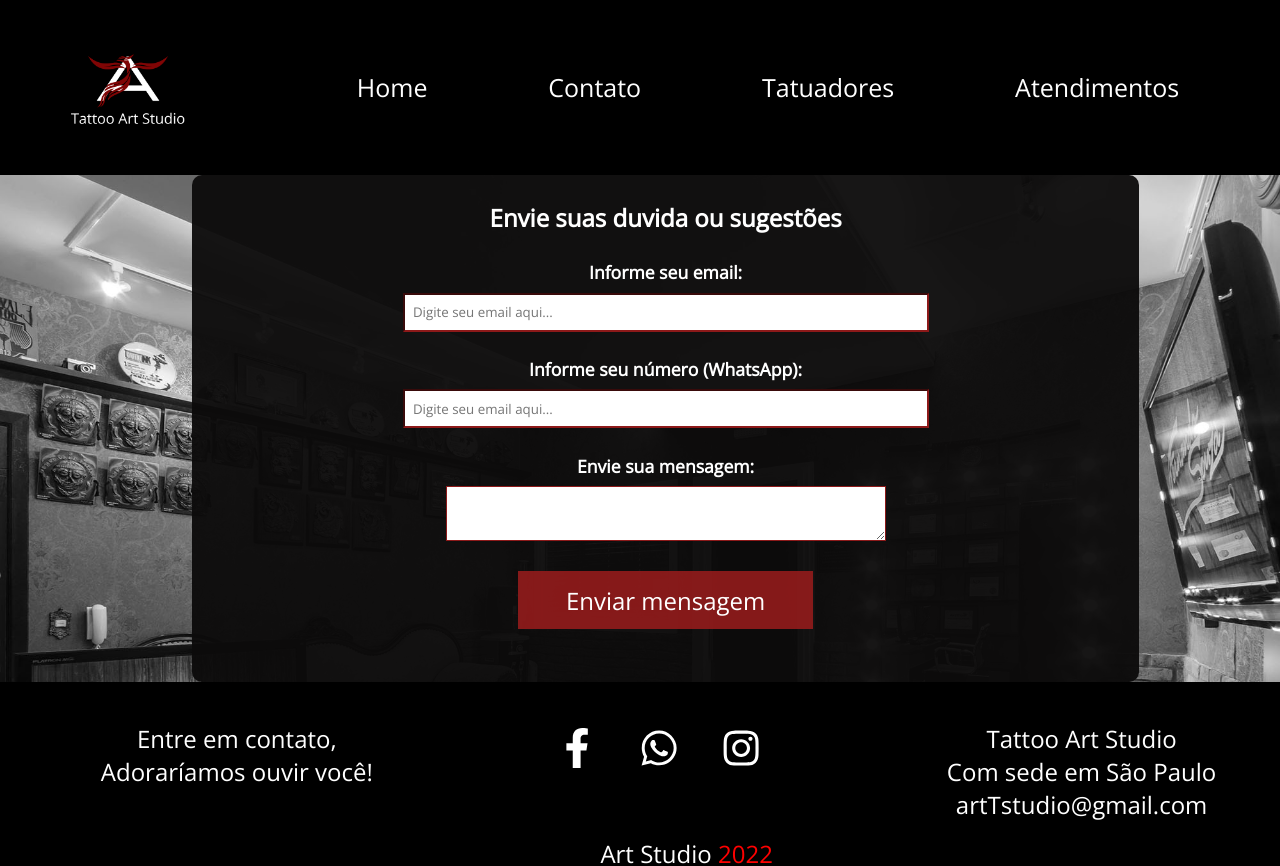
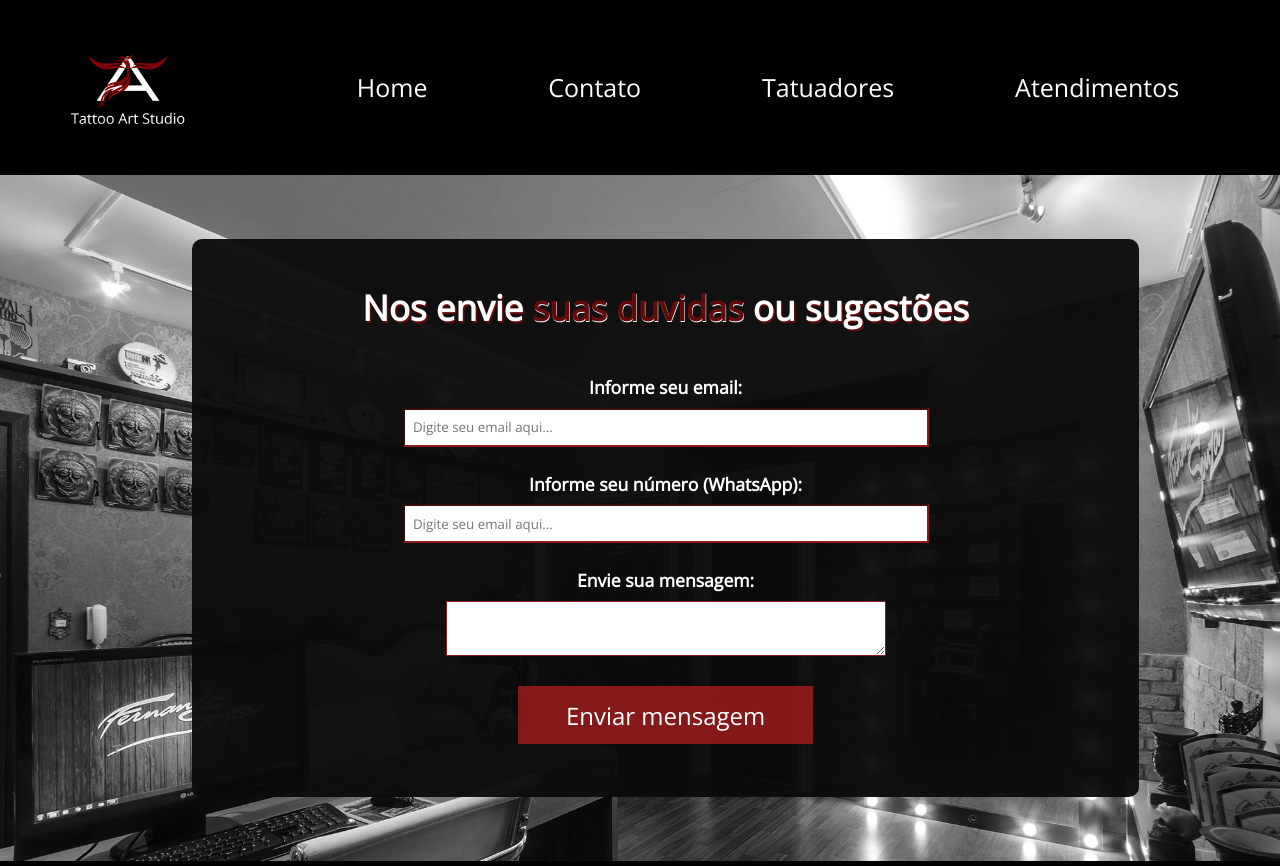
Before and after one commit to CibeleMartins/TattooArtStudio-M5, a React (Create React App) app: page /Contato in a window 1280 px wide. Shown: the top 866 px of the page. Built offline with nearby package versions, Linux system fonts and the light colour scheme.

Commit message:
aplicando correções nas margins

```diff
--- a/src/pages/Atendimentos.module.css
+++ b/src/pages/Atendimentos.module.css
@@ -12,8 +12,8 @@
     width: 70%;
     height: 100%;
     margin-left: 13%;
-    margin-top: 2%;
-    margin-bottom: 2%;
+    margin-top: 5%;
+    margin-bottom: 5%;
     padding: 2%;
     background-color: rgba(12, 11, 11, 0.952);
     border-radius: 10px;
--- a/src/pages/CadastroCliente.module.css
+++ b/src/pages/CadastroCliente.module.css
@@ -11,6 +11,8 @@
     height: 100%;
     width: 70%;
     margin-left: 15%;
+    margin-top: 5%;
+    margin-bottom: 5%;
     border-radius: 10px;
     background-color: rgba(12, 11, 11, 0.952);
 }
@@ -67,6 +69,7 @@
 .botaoRetorno {
     width: 57%;
     margin-top: 3%;
+    margin-bottom: 3%;
     position: relative;
     left: -42px;
 }
--- a/src/pages/Contato.jsx
+++ b/src/pages/Contato.jsx
@@ -19,7 +19,7 @@ function Contato() {
 
 
                 <div className={styles.divContato}>
-                    <h2> Envie suas duvida ou sugestões</h2>
+                    <h2>Nos envie <span>suas duvidas</span> ou sugestões</h2>
 
                     <form className={styles.displayForm}>
                         <div>
--- a/src/pages/Contato.module.css
+++ b/src/pages/Contato.module.css
@@ -12,6 +12,8 @@
 .divContato{
     width: 70%;
     margin-left: 15%;
+    margin-top: 5%;
+    margin-bottom: 5%;
     border-radius: 10px;
     padding: 2%;
     background-color: rgba(12, 11, 11, 0.952);
@@ -24,14 +26,28 @@
     padding: 3%;
 }
 
+.divContato h2 {
+    width: 80%;
+    padding: 2%;
+    color: white;
+    font-size: 2.2em;
+    margin-left: 8%;
+    text-shadow: 1.5px 1.5px rgb(99, 10, 10);
+}
+
+.divContato span {
+    color: rgb(99, 10, 10);
+    text-shadow: 0.5px 0.5px white;
+}
+
 form label {
     color: white;
-      font-size: 1.1em;
-      font-weight: bold;
-      margin-bottom: 1.5%;
+    font-size: 1.1em;
+    font-weight: bold;
+    margin-bottom: 1.5%;
   }
 
-  form input {
+form input {
     width: 60%;
     margin-top: 1%;
     padding: 1%;
--- a/src/pages/Login.jsx
+++ b/src/pages/Login.jsx
@@ -45,8 +45,6 @@ function Login() {
                     <ButtonPages text="Retornar"/>
                 </div>
             </Link>
-
-
         </div>
     )
 }
--- a/src/pages/Login.module.css
+++ b/src/pages/Login.module.css
@@ -20,7 +20,7 @@
     width: 70%;
     border-radius: 10px;
     background-color: rgba(12, 11, 11, 0.952);
-   margin-right: 10%;
+    margin-right: 10%;
 }
 
 .divLogin h2 {
```
